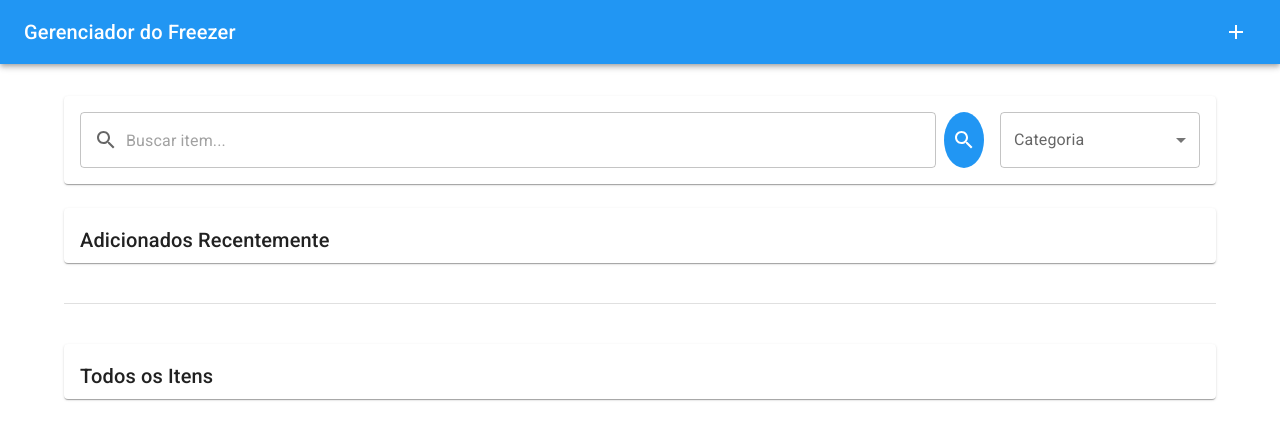
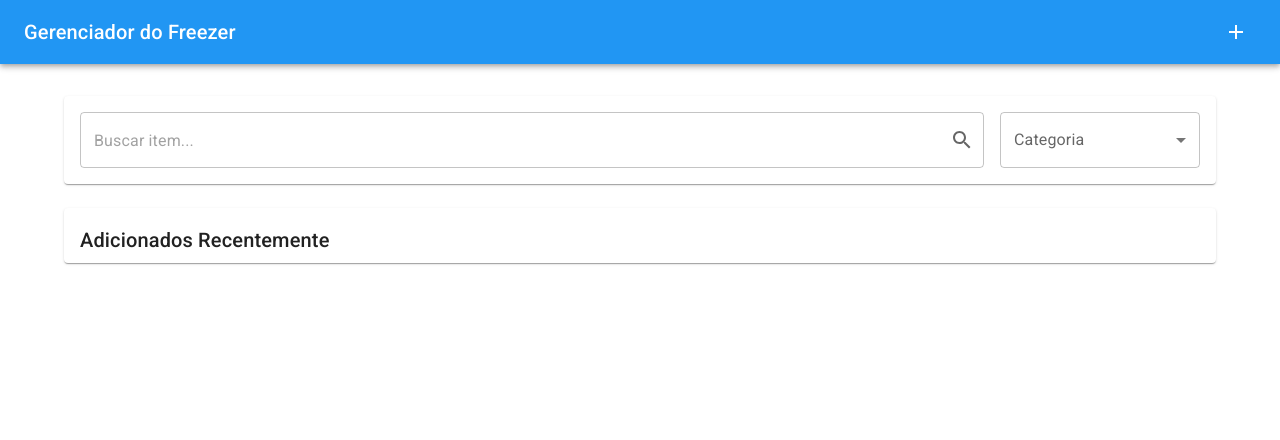
Before and after one commit to jumrs/Freezinfo, a React (Vite) app: page / in a window 1280 px wide. Shown: the top 440 px of the page. Built offline with nearby package versions, Linux system fonts and the light colour scheme.

Commit message:
Added search function

```diff
--- a/src/components/FreezerManager.tsx
+++ b/src/components/FreezerManager.tsx
@@ -27,6 +27,7 @@ export const FreezerManager: React.FC = () => {
     const [selectedCategory, setSelectedCategory] = useState<FoodCategory | ''>('');
     const [isAddDialogOpen, setIsAddDialogOpen] = useState(false);
     const [itemToEdit, setItemToEdit] = useState<FoodItem | undefined>(undefined);
+    const [showResults, setShowResults] = useState(false);
 
     useEffect(() => {
         fetchItems();
@@ -35,13 +36,18 @@ export const FreezerManager: React.FC = () => {
     const handleSearch = (event: React.ChangeEvent<HTMLInputElement>) => {
         const term = event.target.value;
         setSearchTerm(term);
-        setFilters({ searchTerm: term, category: selectedCategory || undefined });
+        setShowResults(false);
     };
 
     const handleCategoryChange = (event: any) => {
         const category = event.target.value as FoodCategory | '';
         setSelectedCategory(category);
-        setFilters({ searchTerm, category: category || undefined });
+        setShowResults(false);
+    };
+
+    const performSearch = () => {
+        setFilters({ searchTerm, category: selectedCategory || undefined });
+        setShowResults(true);
     };
 
     const handleOpenAddDialog = () => {
@@ -92,31 +98,28 @@ export const FreezerManager: React.FC = () => {
                     {/* Search and Filter Section */}
                     <Grid item xs={12}>
                         <Paper sx={{ p: 2, display: 'flex', gap: 2 }}>
-                            <Box sx={{ display: 'flex', flexGrow: 1, gap: 1 }}>
                             <TextField
                                 fullWidth
                                 variant="outlined"
                                 placeholder="Buscar item..."
                                 value={searchTerm}
                                 onChange={handleSearch}
+                                onKeyPress={(e) => {
+                                    if (e.key === 'Enter') {
+                                        performSearch();
+                                    }
+                                }}
                                 InputProps={{
-                                        startAdornment: <SearchIcon sx={{ mr: 1, color: 'text.secondary' }} />
+                                    endAdornment: (
+                                        <IconButton
+                                            onClick={performSearch}
+                                            edge="end"
+                                        >
+                                            <SearchIcon sx={{ color: 'text.secondary' }} />
+                                        </IconButton>
+                                    )
                                 }}
                             />
-                                <IconButton
-                                    color="primary"
-                                    onClick={() => setFilters({ searchTerm, category: selectedCategory || undefined })}
-                                    sx={{
-                                        bgcolor: 'primary.main',
-                                        color: 'white',
-                                        '&:hover': {
-                                            bgcolor: 'primary.dark',
-                                        }
-                                    }}
-                                >
-                                    <SearchIcon />
-                                </IconButton>
-                            </Box>
                             <FormControl sx={{ minWidth: 200 }}>
                                 <InputLabel>Categoria</InputLabel>
                                 <Select
@@ -134,6 +137,65 @@ export const FreezerManager: React.FC = () => {
                             </FormControl>
                         </Paper>
                     </Grid>
+
+                    {/* Search Results Section */}
+                    {showResults && (
+                        <Grid item xs={12}>
+                            <Paper sx={{ p: 2 }}>
+                                <Typography variant="h6" gutterBottom>
+                                    Resultados da Busca
+                                </Typography>
+                                {loading ? (
+                                    <Typography>Buscando...</Typography>
+                                ) : (
+                                    <>
+                                        {filteredItems().length > 0 ? (
+                                            <Grid container spacing={2}>
+                                                {filteredItems().map((item) => (
+                                                    <Grid item xs={12} sm={6} md={4} key={item.id}>
+                                                        <Paper
+                                                            sx={{
+                                                                p: 2,
+                                                                display: 'flex',
+                                                                flexDirection: 'column',
+                                                                height: '100%',
+                                                                cursor: 'pointer',
+                                                                '&:hover': {
+                                                                    bgcolor: 'action.hover'
+                                                                }
+                                                            }}
+                                                            onClick={() => handleEditItem(item)}
+                                                        >
+                                                            <Typography variant="h6">{item.name}</Typography>
+                                                            <Typography color="text.secondary">
+                                                                {item.category}
+                                                            </Typography>
+                                                            <Typography>
+                                                                Quantidade: {item.quantity}
+                                                            </Typography>
+                                                            <Typography>
+                                                                Gaveta: {item.location.drawer}
+                                                            </Typography>
+                                                        </Paper>
+                                                    </Grid>
+                                                ))}
+                                            </Grid>
+                                        ) : (
+                                            <Box sx={{
+                                                textAlign: 'center',
+                                                py: 4,
+                                                color: 'text.secondary'
+                                            }}>
+                                                <Typography variant="h6">
+                                                    Opa! Parece que o seu freezer não possui isso :(
+                                                </Typography>
+                                            </Box>
+                                        )}
+                                    </>
+                                )}
+                            </Paper>
+                        </Grid>
+                    )}
 
                     {/* Recent Items Section */}
                     <Grid item xs={12}>
@@ -180,50 +242,6 @@ export const FreezerManager: React.FC = () => {
                             </Grid>
                         </Paper>
                     </Grid>
-
-                    <Grid item xs={12}>
-                        <Divider sx={{ my: 2 }} />
-                    </Grid>
-
-                    {/* Items Grid */}
-                    <Grid item xs={12}>
-                        <Paper sx={{ p: 2 }}>
-                            <Typography variant="h6" gutterBottom>
-                                Todos os Itens
-                            </Typography>
-                            {loading ? (
-                                <Typography>Carregando...</Typography>
-                            ) : error ? (
-                                <Typography color="error">{error}</Typography>
-                            ) : (
-                                <Grid container spacing={2}>
-                                    {filteredItems().map((item) => (
-                                        <Grid item xs={12} sm={6} md={4} key={item.id}>
-                                            <Paper
-                                                sx={{
-                                                    p: 2,
-                                                    display: 'flex',
-                                                    flexDirection: 'column',
-                                                    height: '100%'
-                                                }}
-                                            >
-                                                <Typography variant="h6">{item.name}</Typography>
-                                                <Typography color="text.secondary">
-                                                    {item.category}
-                                                </Typography>
-                                                <Typography>
-                                                    Quantidade: {item.quantity}
-                                                </Typography>
-                                                <Typography>
-                                                    Gaveta: {item.location.drawer}
-                                                </Typography>
-                                            </Paper>
-                                        </Grid>
-                                    ))}
-                                </Grid>
-                            )}
-                        </Paper>
-                    </Grid>
                 </Grid>
             </Container>
         </Box>
```
Also changed, not shown: 1 other file (tests, documents, lock files or other folders). Lines whose indentation alone changed are shown as unchanged.
